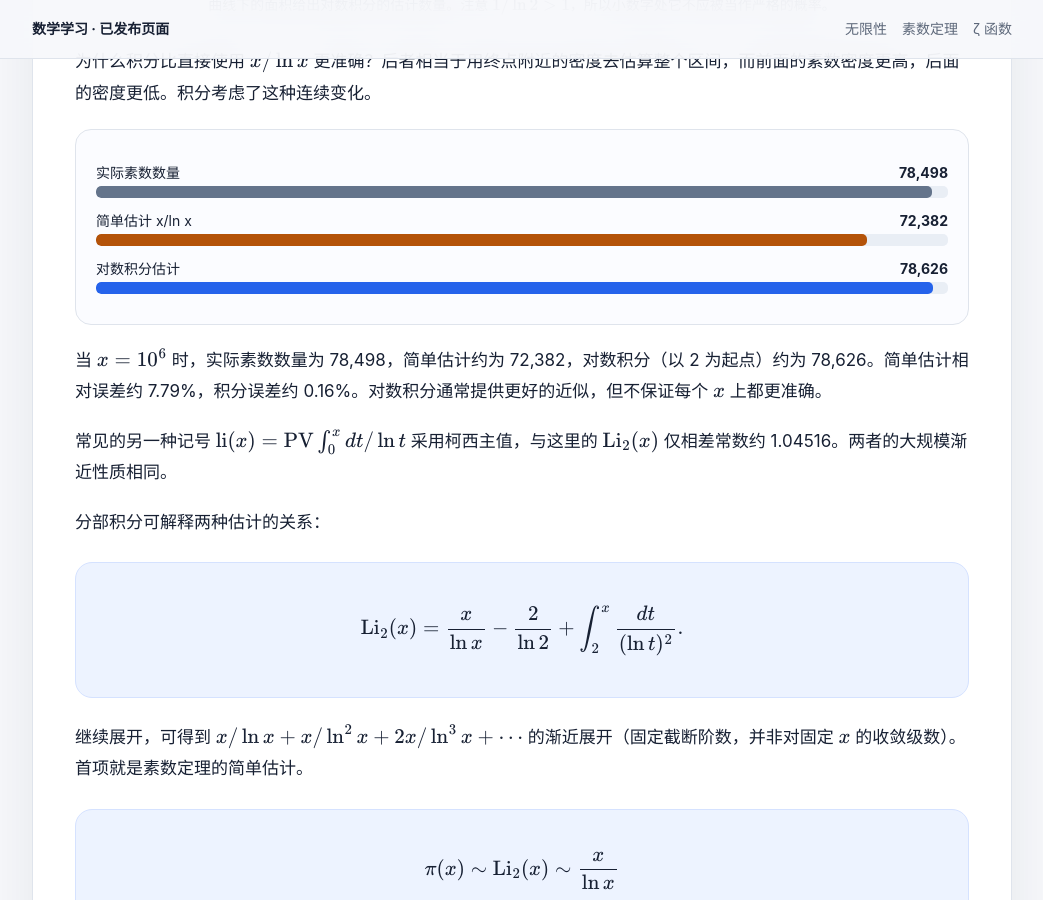
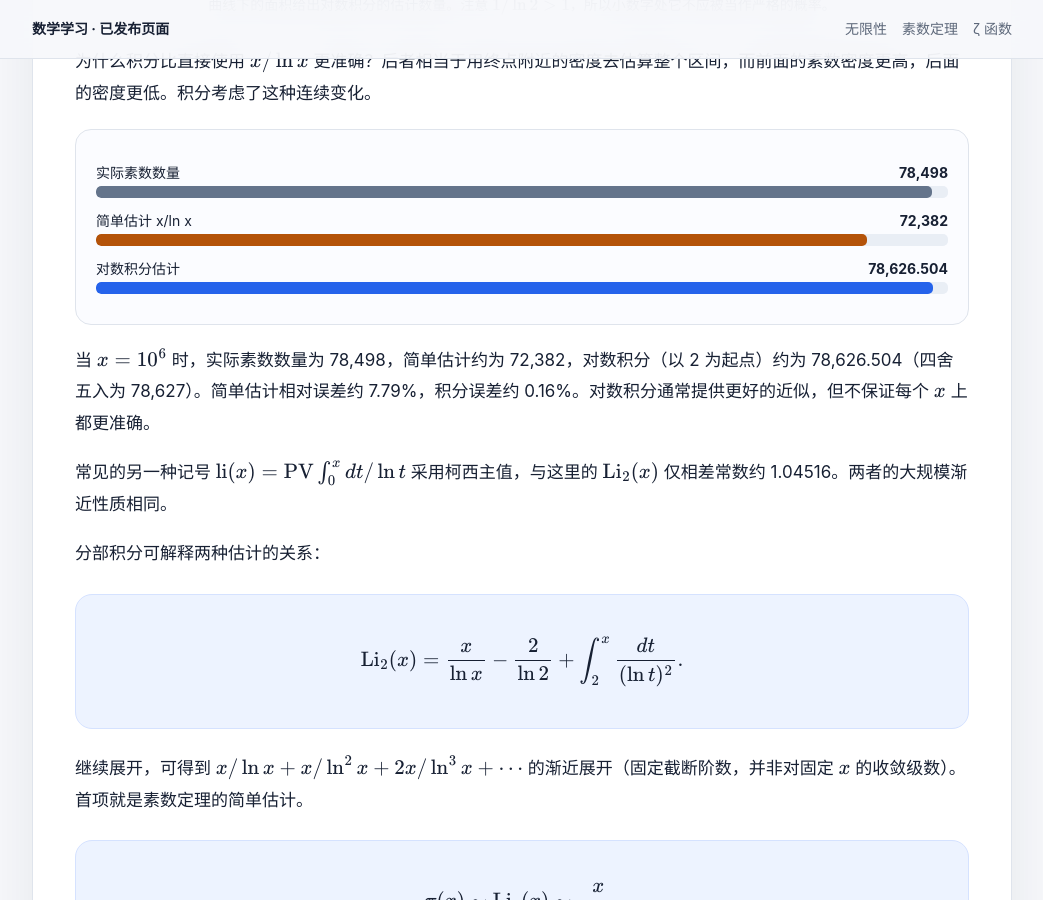
Before and after one commit to TangHuaiZhe/tanghuaizhe.github.io, a Jekyll site: the page prime-number-theorem/index.html, which Jekyll copies as it is, in a window 1280 px wide and 900 px high, scrolled down 10175 px. Shown: the whole window, without its empty margins (118-1161 px from the left). Built offline with Jekyll 4.4.1, drawn with Linux system fonts in a browser that asks for light colours.

Commit message:
Refine logarithmic integral rounding and comparison chart

```diff
--- a/prime-number-theorem/index.html
+++ b/prime-number-theorem/index.html
@@ -71,7 +71,7 @@
 <figure><svg id="integral-chart" viewBox="0 0 680 300" role="img" aria-label="从2到100的理论密度曲线与曲线下面积"></svg><figcaption>曲线下的面积给出对数积分的估计数量。注意 \(1/\ln 2>1\)，所以小数字处它不应被当作严格的概率。</figcaption></figure>
 <p>为什么积分比直接使用 \(x/\ln x\) 更准确？后者相当于用终点附近的密度去估算整个区间，而前面的素数密度更高，后面的密度更低。积分考虑了这种连续变化。</p>
 <div id="li-bars" class="lab" aria-label="一百万以内实际计数和两种估计对比"></div>
-<p>当 \(x=10^6\) 时，实际素数数量为 78,498，简单估计约为 72,382，对数积分（以 2 为起点）约为 78,626。简单估计相对误差约 7.79%，积分误差约 0.16%。对数积分通常提供更好的近似，但不保证每个 \(x\) 上都更准确。</p>
+<p>当 \(x=10^6\) 时，实际素数数量为 78,498，简单估计约为 72,382，对数积分（以 2 为起点）约为 78,626.504（四舍五入为 78,627）。简单估计相对误差约 7.79%，积分误差约 0.16%。对数积分通常提供更好的近似，但不保证每个 \(x\) 上都更准确。</p>
 <p>常见的另一种记号 \(\operatorname{li}(x)=\operatorname{PV}\int_0^x dt/\ln t\) 采用柯西主值，与这里的 \(\operatorname{Li}_2(x)\) 仅相差常数约 1.04516。两者的大规模渐近性质相同。</p>
 <p>分部积分可解释两种估计的关系：</p><div class="formula">\[\operatorname{Li}_2(x)=\frac{x}{\ln x}-\frac{2}{\ln2}+\int_2^x\frac{dt}{(\ln t)^2}.\]</div>
 <p>继续展开，可得到 \(x/\ln x+x/\ln^2x+2x/\ln^3x+\cdots\) 的渐近展开（固定截断阶数，并非对固定 \(x\) 的收敛级数）。首项就是素数定理的简单估计。</p><div class="formula">\[\pi(x)\sim\operatorname{Li}_2(x)\sim\frac{x}{\ln x}\]</div>
@@ -161,7 +161,7 @@ function chartAxes(svg,{left=55,top=18,right=655,bottom=245}={}){line(svg,left,t
 }
 function bars(id,rows,max){for(const [title,value,text,color] of rows){const box=document.createElement('div');box.className='barrow';const head=document.createElement('div');const name=document.createElement('span'),val=document.createElement('strong');name.textContent=title;val.textContent=text;head.append(name,val);const track=document.createElement('div');track.className='track';const fill=document.createElement('div');fill.className='fill';fill.style.width=Math.min(100,value/max*100)+'%';if(color)fill.style.background=color;track.append(fill);box.append(head,track);$(id).append(box);}}
 bars('density-bars',[10,100,1e4,1e6,1e8,1e12].map(x=>[fmt(x)+' 附近',1/Math.log(x),pct(100/Math.log(x))]),1);
-bars('li-bars',[['实际素数数量',78498,'78,498','#64748b'],['简单估计 x/ln x',1e6/Math.log(1e6),fmt(1e6/Math.log(1e6)),'#b45309'],['对数积分估计',78626,'78,626','#2563eb']],80000);
+bars('li-bars',[['实际素数数量',78498,'78,498','#64748b'],['简单估计 x/ln x',1e6/Math.log(1e6),fmt(1e6/Math.log(1e6)),'#b45309'],['对数积分估计',78626.50399568182,'78,626.504','#2563eb']],80000);
 {
  const svg=$('integral-chart'),X=t=>55+(t-2)/98*600,Y=y=>250-y/1.5*220;
  chartAxes(svg,{bottom:250});
```
